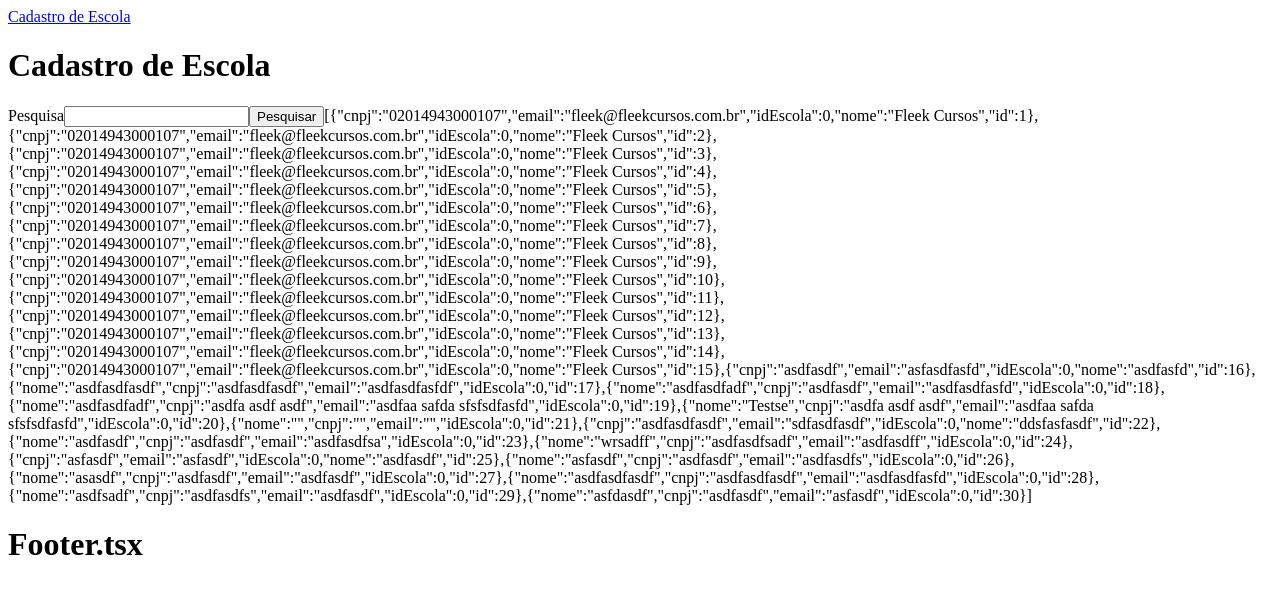
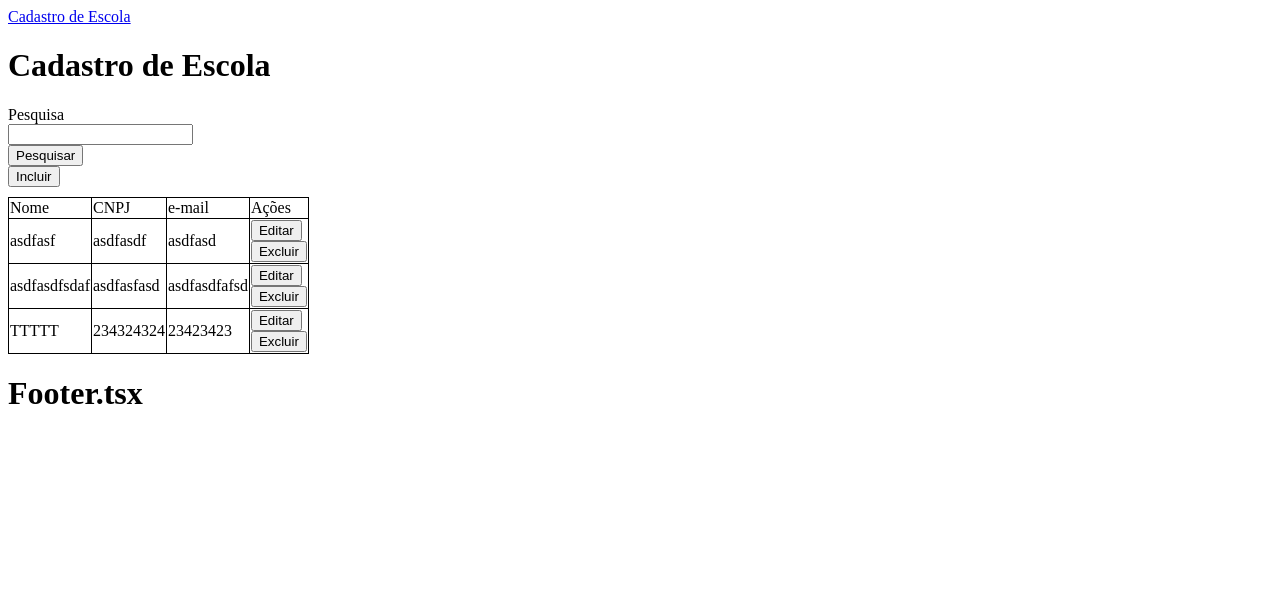
Before and after one commit to pedroaosilva07/fsd0019, a React (Create React App) app in the folder ProjetoBaseReact/: page /escola in a window 1280 px wide. Both pictures are taken after a click on the button "Pesquisar". Shown: the top 594 px of the page. Built offline with nearby package versions, Linux system fonts and the light colour scheme; data requests are answered from the project's data file.

Commit message:
Implantacao

```diff
--- /dev/null
+++ b/ProjetoBaseReact/src/Crud/Escola/Escola.css
@@ -0,0 +1,15 @@
+.clsTableEscola,
+.clsTableEscola tr,
+.clsTableEscola td {
+  border: 1px solid black;
+  border-collapse: collapse;
+}
+
+.clsTableEscola {
+  margin-top: 10px;
+  margin-bottom: 10px;
+}
+
+label, input {
+  display: block;
+}
--- a/ProjetoBaseReact/src/Crud/Escola/Escola.tsx
+++ b/ProjetoBaseReact/src/Crud/Escola/Escola.tsx
@@ -5,6 +5,10 @@ import { EscolaInterface } from '../../Interfaces/EscolaInterfaces';
 import { URL_SERVIDOR } from '../../Config/Setup';
 
 import InputText from '../../Componentes/InputText';
+
+import './Escola.css'
+
+const TEMPO_REFRESH_TEMPORARIO = 1000
 
 interface LocalStateInterface {
   acao: 'incluindo' | 'excluindo' | 'pesquisando' | 'editando'
@@ -31,7 +35,56 @@ export default function Escola() {
 
   const [pesquisa, setPesquisa] = useState<PesquisaInterface>({ nome: '' })
 
+  const btExcluir = (idEscola: number) => {
+
+  }
+
+  const btEditar = (idEscola: number) => {
+
+    globalContext.setMensagemState({ exibir: true, mensagem: 'Pesquisando Escola', tipo: 'processando' })
+
+    setTimeout(() => {
+
+      fetch(URL_SERVIDOR.concat('/escola/'.concat(idEscola.toString())), {
+        headers: {
+          'Content-Type': 'application/json',
+        },
+        method: 'GET'
+      }).then(rs => {
+
+        // Primeiro Then do Fetch - Testo Status + Tratamento dos dados
+
+        if (rs.status == 200) {
+          globalContext.setMensagemState({ exibir: false, mensagem: '', tipo: 'aviso' })
+
+          // Envio somente os dados para o próximo Then....
+          return rs.json()
+
+        } else {
+          globalContext.setMensagemState({ exibir: true, mensagem: 'Erro ao Pesquisar Escola!!!', tipo: 'erro' })
+        }
+      }).then(rsEscola => {
+
+        setEscola(rsEscola)
+        setLocalState({ acao: 'editando' })
+
+      }).catch(() => {
+        globalContext.setMensagemState({ exibir: true, mensagem: 'Erro no Servidor. Não foi possível pesquisar Escola!!!', tipo: 'erro' })
+      })
+
+    }, TEMPO_REFRESH_TEMPORARIO)
+
+  }
+
   const btIncluir = () => {
+    setLocalState({ acao: 'incluindo' })
+  }
+
+  const btCancelar = () => {
+    setLocalState({ acao: 'pesquisando' })
+  }
+
+  const btConfirmarInclusao = () => {
 
     globalContext.setMensagemState({ exibir: true, mensagem: 'Incluindo Escola', tipo: 'processando' })
 
@@ -52,7 +105,7 @@ export default function Escola() {
       }).catch(() => {
         globalContext.setMensagemState({ exibir: true, mensagem: 'Erro no Servidor. Não foi possível incluir Escola!!!', tipo: 'erro' })
       })
-    }, 2000)
+    }, TEMPO_REFRESH_TEMPORARIO)
 
   }
 
@@ -83,13 +136,14 @@ export default function Escola() {
         }
       }).then(rsEscolas => {
 
+        // console.log(JSON.stringify(rsEscolas))
         setRsPesquisa(rsEscolas)
 
       }).catch(() => {
         globalContext.setMensagemState({ exibir: true, mensagem: 'Erro no Servidor. Não foi possível pesquisar Escola!!!', tipo: 'erro' })
       })
 
-    }, 2000)
+    }, TEMPO_REFRESH_TEMPORARIO)
 
   }
 
@@ -97,10 +151,13 @@ export default function Escola() {
     <>
       <h1>Cadastro de Escola</h1>
 
-      <>
-        <InputText label="Pesquisa" type="text" dados={pesquisa} field="nome" setState={setPesquisa} />
-        <input type="button" onClick={btPesquisar} value="Pesquisar" />
-      </>
+      {localState.acao == 'pesquisando' &&
+        <>
+          <InputText label="Pesquisa" type="text" dados={pesquisa} field="nome" setState={setPesquisa} />
+          <input type="button" onClick={btPesquisar} value="Pesquisar" />
+          <input type="button" onClick={btIncluir} value="Incluir" />
+        </>
+      }
 
 
       {localState.acao != 'pesquisando' &&
@@ -109,15 +166,52 @@ export default function Escola() {
           <InputText label="CNPJ" type="text" dados={escola} field="cnpj" setState={setEscola} />
           <InputText label="e-mail" type="text" dados={escola} field="email" setState={setEscola} />
         </>
+
       }
 
       {localState.acao == 'incluindo' &&
 
-        <input type="button" onClick={btIncluir} value="Incluir" />
+        <input type="button" onClick={btConfirmarInclusao} value="Confirmar Inclusão" />
 
       }
 
-      {JSON.stringify(rsPesquisa)}
+      {localState.acao != 'pesquisando' &&
+
+        <input type="button" onClick={btCancelar} value="Cancelar" />
+
+      }
+
+      {
+        localState.acao == 'pesquisando' &&
+
+        <table className='clsTableEscola'>
+          <thead>
+            <tr>
+              <td>Nome</td>
+              <td>CNPJ</td>
+              <td>e-mail</td>
+              <td>Ações</td>
+            </tr>
+          </thead>
+          <tbody>
+
+            {rsPesquisa.map((escola) =>
+              <tr key={escola.idEscola}>
+                <td>{escola.nome}</td>
+                <td>{escola.cnpj}</td>
+                <td>{escola.email}</td>
+                <td>
+                  <input type="button" value="Editar" onClick={() => btEditar(escola.idEscola)} />
+                  <input type="button" value="Excluir" onClick={() => btExcluir(escola.idEscola)} />
+                </td>
+              </tr>
+            )}
+
+          </tbody>
+
+        </table>
+
+      }
 
     </>
   );
--- a/ProjetoBaseReact/src/mock/db.json
+++ b/ProjetoBaseReact/src/mock/db.json
@@ -1,214 +1,22 @@
 {
   "escola": [
     {
-      "cnpj": "02014943000107",
-      "email": "fleek@fleekcursos.com.br",
-      "idEscola": 0,
-      "nome": "Fleek Cursos",
-      "id": 1
+      "cnpj": "asdfasdf",
+      "email": "asdfasd",
+      "idEscola": 1,
+      "nome": "asdfasf"
     },
     {
-      "cnpj": "02014943000107",
-      "email": "fleek@fleekcursos.com.br",
-      "idEscola": 0,
-      "nome": "Fleek Cursos",
-      "id": 2
+      "cnpj": "asdfasfasd",
+      "email": "asdfasdfafsd",
+      "idEscola": 2,
+      "nome": "asdfasdfsdaf"
     },
     {
-      "cnpj": "02014943000107",
-      "email": "fleek@fleekcursos.com.br",
-      "idEscola": 0,
-      "nome": "Fleek Cursos",
-      "id": 3
-    },
-    {
-      "cnpj": "02014943000107",
-      "email": "fleek@fleekcursos.com.br",
-      "idEscola": 0,
-      "nome": "Fleek Cursos",
-      "id": 4
-    },
-    {
-      "cnpj": "02014943000107",
-      "email": "fleek@fleekcursos.com.br",
-      "idEscola": 0,
-      "nome": "Fleek Cursos",
-      "id": 5
-    },
-    {
-      "cnpj": "02014943000107",
-      "email": "fleek@fleekcursos.com.br",
-      "idEscola": 0,
-      "nome": "Fleek Cursos",
-      "id": 6
-    },
-    {
-      "cnpj": "02014943000107",
-      "email": "fleek@fleekcursos.com.br",
-      "idEscola": 0,
-      "nome": "Fleek Cursos",
-      "id": 7
-    },
-    {
-      "cnpj": "02014943000107",
-      "email": "fleek@fleekcursos.com.br",
-      "idEscola": 0,
-      "nome": "Fleek Cursos",
-      "id": 8
-    },
-    {
-      "cnpj": "02014943000107",
-      "email": "fleek@fleekcursos.com.br",
-      "idEscola": 0,
-      "nome": "Fleek Cursos",
-      "id": 9
-    },
-    {
-      "cnpj": "02014943000107",
-      "email": "fleek@fleekcursos.com.br",
-      "idEscola": 0,
-      "nome": "Fleek Cursos",
-      "id": 10
-    },
-    {
-      "cnpj": "02014943000107",
-      "email": "fleek@fleekcursos.com.br",
-      "idEscola": 0,
-      "nome": "Fleek Cursos",
-      "id": 11
-    },
-    {
-      "cnpj": "02014943000107",
-      "email": "fleek@fleekcursos.com.br",
-      "idEscola": 0,
-      "nome": "Fleek Cursos",
-      "id": 12
-    },
-    {
-      "cnpj": "02014943000107",
-      "email": "fleek@fleekcursos.com.br",
-      "idEscola": 0,
-      "nome": "Fleek Cursos",
-      "id": 13
-    },
-    {
-      "cnpj": "02014943000107",
-      "email": "fleek@fleekcursos.com.br",
-      "idEscola": 0,
-      "nome": "Fleek Cursos",
-      "id": 14
-    },
-    {
-      "cnpj": "02014943000107",
-      "email": "fleek@fleekcursos.com.br",
-      "idEscola": 0,
-      "nome": "Fleek Cursos",
-      "id": 15
-    },
-    {
-      "cnpj": "asdfasdf",
-      "email": "asfasdfasfd",
-      "idEscola": 0,
-      "nome": "asdfasfd",
-      "id": 16
-    },
-    {
-      "nome": "asdfasdfasdf",
-      "cnpj": "asdfasdfasdf",
-      "email": "asdfasdfasfdf",
-      "idEscola": 0,
-      "id": 17
-    },
-    {
-      "nome": "asdfasdfadf",
-      "cnpj": "asdfasdf",
-      "email": "asdfasdfasfd",
-      "idEscola": 0,
-      "id": 18
-    },
-    {
-      "nome": "asdfasdfadf",
-      "cnpj": "asdfa asdf asdf",
-      "email": "asdfaa safda sfsfsdfasfd",
-      "idEscola": 0,
-      "id": 19
-    },
-    {
-      "nome": "Testse",
-      "cnpj": "asdfa asdf asdf",
-      "email": "asdfaa safda sfsfsdfasfd",
-      "idEscola": 0,
-      "id": 20
-    },
-    {
-      "nome": "",
-      "cnpj": "",
-      "email": "",
-      "idEscola": 0,
-      "id": 21
-    },
-    {
-      "cnpj": "asdfasdfasdf",
-      "email": "sdfasdfasdf",
-      "idEscola": 0,
-      "nome": "ddsfasfasdf",
-      "id": 22
-    },
-    {
-      "nome": "asdfasdf",
-      "cnpj": "asdfasdf",
-      "email": "asdfasdfsa",
-      "idEscola": 0,
-      "id": 23
-    },
-    {
-      "nome": "wrsadff",
-      "cnpj": "asdfasdfsadf",
-      "email": "asdfasdff",
-      "idEscola": 0,
-      "id": 24
-    },
-    {
-      "cnpj": "asfasdf",
-      "email": "asfasdf",
-      "idEscola": 0,
-      "nome": "asdfasdf",
-      "id": 25
-    },
-    {
-      "nome": "asfasdf",
-      "cnpj": "asdfasdf",
-      "email": "asdfasdfs",
-      "idEscola": 0,
-      "id": 26
-    },
-    {
-      "nome": "asasdf",
-      "cnpj": "asdfasdf",
-      "email": "asdfasdf",
-      "idEscola": 0,
-      "id": 27
-    },
-    {
-      "nome": "asdfasdfasdf",
-      "cnpj": "asdfasdfasdf",
-      "email": "asdfasdfasfd",
-      "idEscola": 0,
-      "id": 28
-    },
-    {
-      "nome": "asdfsadf",
-      "cnpj": "asdfasdfs",
-      "email": "asdfasdf",
-      "idEscola": 0,
-      "id": 29
-    },
-    {
-      "nome": "asfdasdf",
-      "cnpj": "asdfasdf",
-      "email": "asfasdf",
-      "idEscola": 0,
-      "id": 30
+      "cnpj": "234324324",
+      "email": "23423423",
+      "idEscola": 3,
+      "nome": "TTTTT"
     }
   ],
   "usuarios": [
```
Also changed, not shown: 1 other file (tests, documents, lock files or other folders).
